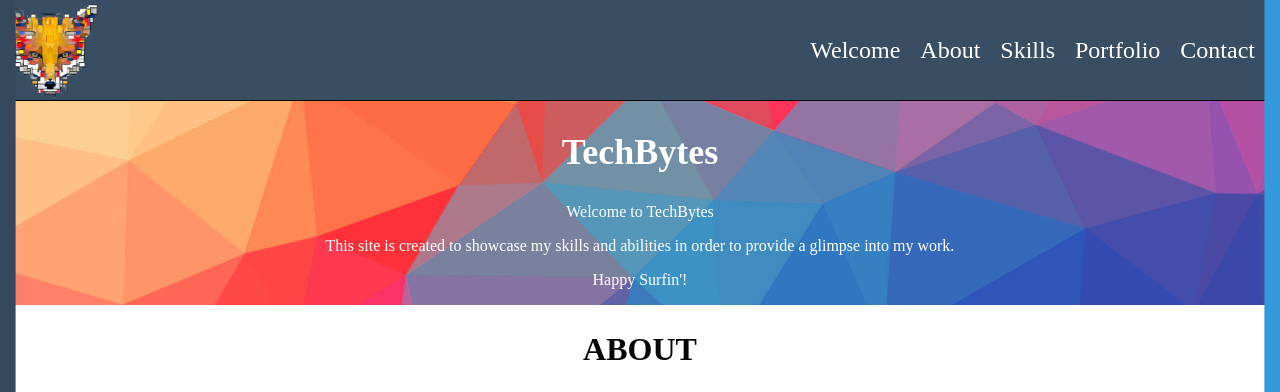
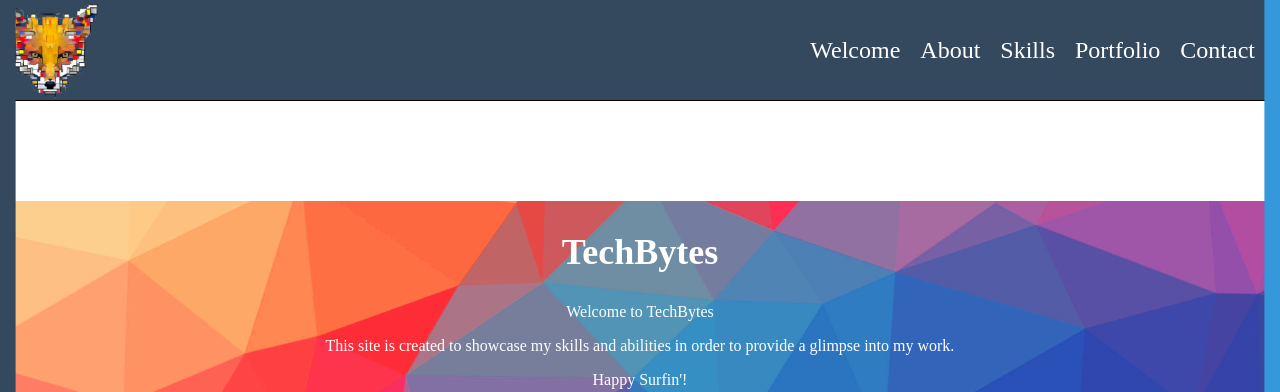
Before and after one commit to Diglio/Techbytes.me, a Node server app: page / in a window 1280 px wide. Shown: the top 392 px of the page. Run offline with Node 20, Linux system fonts and the light colour scheme; style sheets or scripts are compiled from the project's sources; some libraries are stand-ins or nearby versions.

Commit message:
Add files via upload

```diff
--- a/misc/assets/1-base/base.scss
+++ b/misc/assets/1-base/base.scss
@@ -6,27 +6,46 @@ html, body{
   .page-wrap-container{
     display: grid;
     grid-template-columns: repeat(12, 1fr);
+    position: relative;
+    top: 100px;
   }
 }
 
-body{
-  overflow: hidden;
+header{
+  a{
+    text-decoration: none;
+    color: white;
+  }
 }
 
-header, nav, .page-wrap-container{
-  opacity: 0;
-  animation-name: pageInFade;
-  animation-duration: 2s;
-  animation-delay: 7s;
-  animation-fill-mode: forwards;
+nav{
+  a{
+    text-decoration: none;
+    color: white;
+  }
 }
 
-@keyframes pageInFade{
-  0%{
-    opacity: 0;
-  }
+// .active{
+//   background-color: blue;
+// }
+// body{
+//   overflow: hidden;
+// }
 
-  100%{
-    opacity: 1;
-  }
-}
+// header, nav, .page-wrap-container{
+//   opacity: 0;
+//   animation-name: pageInFade;
+//   animation-duration: 2s;
+//   animation-delay: 7s;
+//   animation-fill-mode: forwards;
+// }
+
+// @keyframes pageInFade{
+//   0%{
+//     opacity: 0;
+//   }
+//
+//   100%{
+//     opacity: 1;
+//   }
+// }
```
